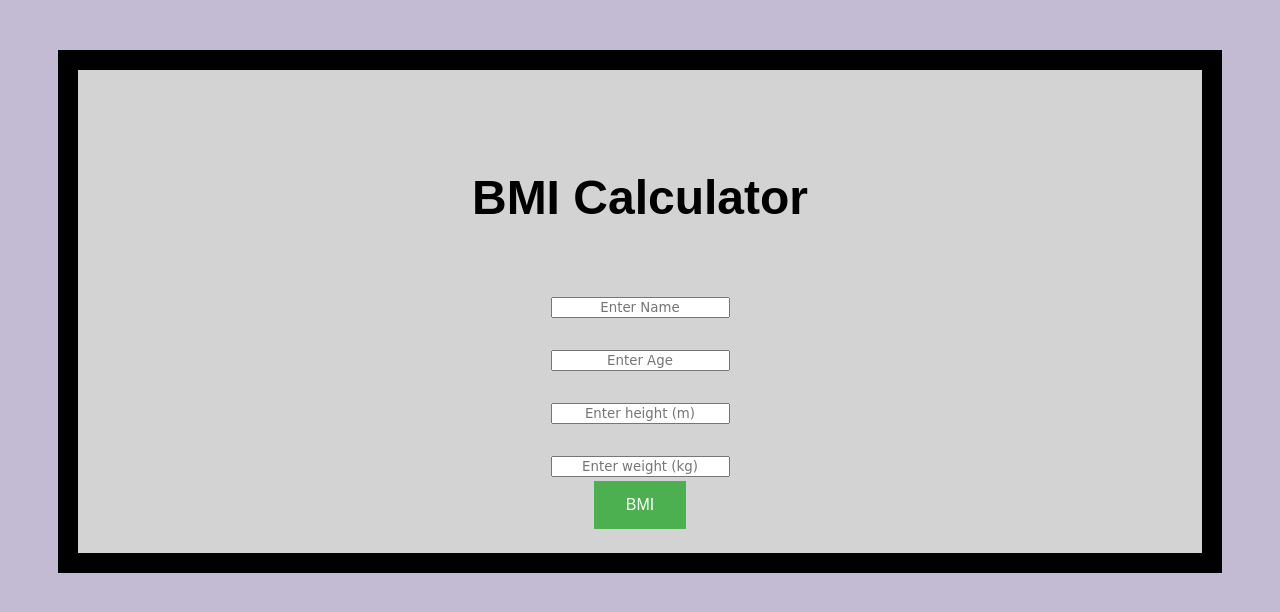
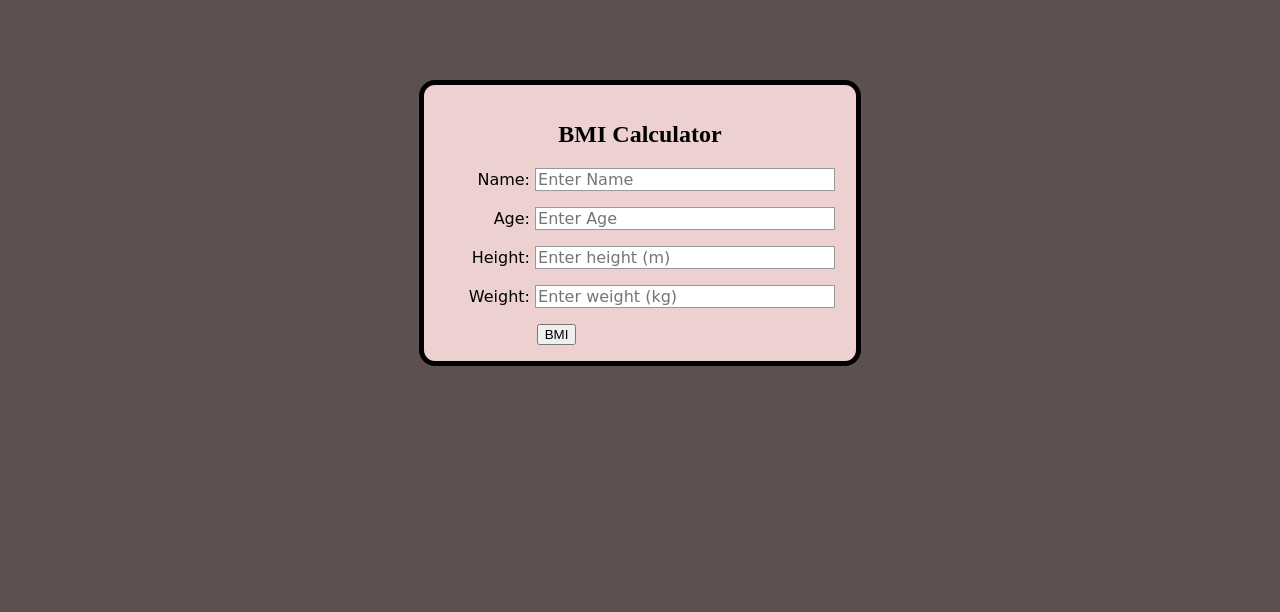
Before and after one commit to Divya6110/BMI_Calculator, a website: page bmi.html in a window 1280 px wide. Drawn offline with Linux system fonts and the light colour scheme.

Commit message:
Update bmi.html

```diff
--- a/bmi.html
+++ b/bmi.html
@@ -5,88 +5,91 @@
     <meta http-equiv="X-UA-Compatible" content="IE=edge">
     <meta name="viewport" content="width=device-width, initial-scale=1.0">
     <title>BMI Calculator</title>
-    <!-- <link rel="stylesheet" href="style.css"> -->
 
     <style>
-
-
         body{
-            background-color: rgb(195, 187, 212)
-        }
-        h2{
-            font-family: 'Anton', sans-serif;
-            font-size: 3rem;
-            text-align: center;
-            margin-top:5rem;
-
-
+            background-color: rgb(93, 80, 80);
         }
 
-        p {
-            color:black;
+        .title{
+            text-align: center;
         }
-        .inputs1{
-            font-family: cursive;
-            text-align: center;
-            margin-top: 2rem;
-        }
-        .inputs2{
-            text-align: center;
+        form {
+            background-color: rgb(237, 209, 209);
+            margin: 5rem auto 0 auto;
+            width: 400px;
 
-        }
-        .submits1{
-            margin-right: 5.5rem;
-        }
-        .box{
-            margin:50px;
-            padding: 20px;
-            border: 15px solid black;
-            border-radius: 0%;
-            border-width: 20px;
-            background-color: lightgrey;
-        }
-        .submits1{
-            background-color: #4CAF50;
-            border: none;
-            color: white;
-            padding: 15px 32px;
-            text-align: center;
-            text-decoration: none;
-            display: inline-block;
-            font-size: 16px;
-            margin: 4px 2px;
-            cursor: pointer;
+            padding: 1em;
+            border: 5px solid #000000;
+            border-radius: 1em;
         }
 
-        </style>
-        </head>
+        ul {
+            list-style: none;
+            padding: 0;
+            margin: 0;
+        }
+
+        li{
+            margin-top: 1em;
+        }
+
+        label {
+            display: inline-block;
+            width: 90px;
+            text-align: right;
+        }
+
+        input{
+            font-size: 1em;
+            width: 300px;
+            box-sizing: border-box;
+            border: 1px solid #999;
+        }
+
+        .button {
+            padding-left: 90px;
+        }
+
+        button {
+            margin-left: .5em;
+        }
+        .text1,input{
+            font-family: cursive;
+        }
+    </style>
+
 </head>
 <body>
-    <div class="box">
-        <h2>BMI Calculator</h2>
-      <div class="inputs2">
+
+        <!-- <h2 class="title">BMI Calculator</h2> -->
+    <div class="img1">
     <form action="/" method="post">
+        <h2 class="title">BMI Calculator</h2>
+        <ul class="text1">
+            <li>
+              <label for="name">Name:</label>
+              <input type="text" name="Name" placeholder="Enter Name">
+            </li>
+            <li>
+                <label for="name">Age:</label>
+                <input type="text" name="Age" placeholder="Enter Age">
+            </li>
+            <li>
+                <label for="name">Height:</label>
+                <input type="text" name="height" placeholder="Enter height (m)">
+            </li>
+            <li>
+                <label for="name">Weight:</label>
+                <input type="text" name="weight" placeholder="Enter weight (kg)">
+            </li>
+            <li class="button">
+                <button class="submits1" type="submit" name="add" >BMI</button>
+            </li>
 
-        <div>
-            <input class="inputs1" type="text" name="Name" placeholder="Enter Name">
-        </div>
-        <div>
-            <input class="inputs1" type="text" name="Age" placeholder="Enter Age">
-        </div>
-        <div>
-            <input class="inputs1" type="text" name="height" placeholder="Enter height (m)">
-        </div>
-        <div>
-            <input class="inputs1" type="text" name="weight" placeholder="Enter weight (kg)">
-        </div>
-
-            <button class="submits1" type="submit" name="add" >BMI</button>
-
-
+           </ul>
     </form>
     </div>
-    </div>
-    </body>
 
 </body>
 </html>
```
